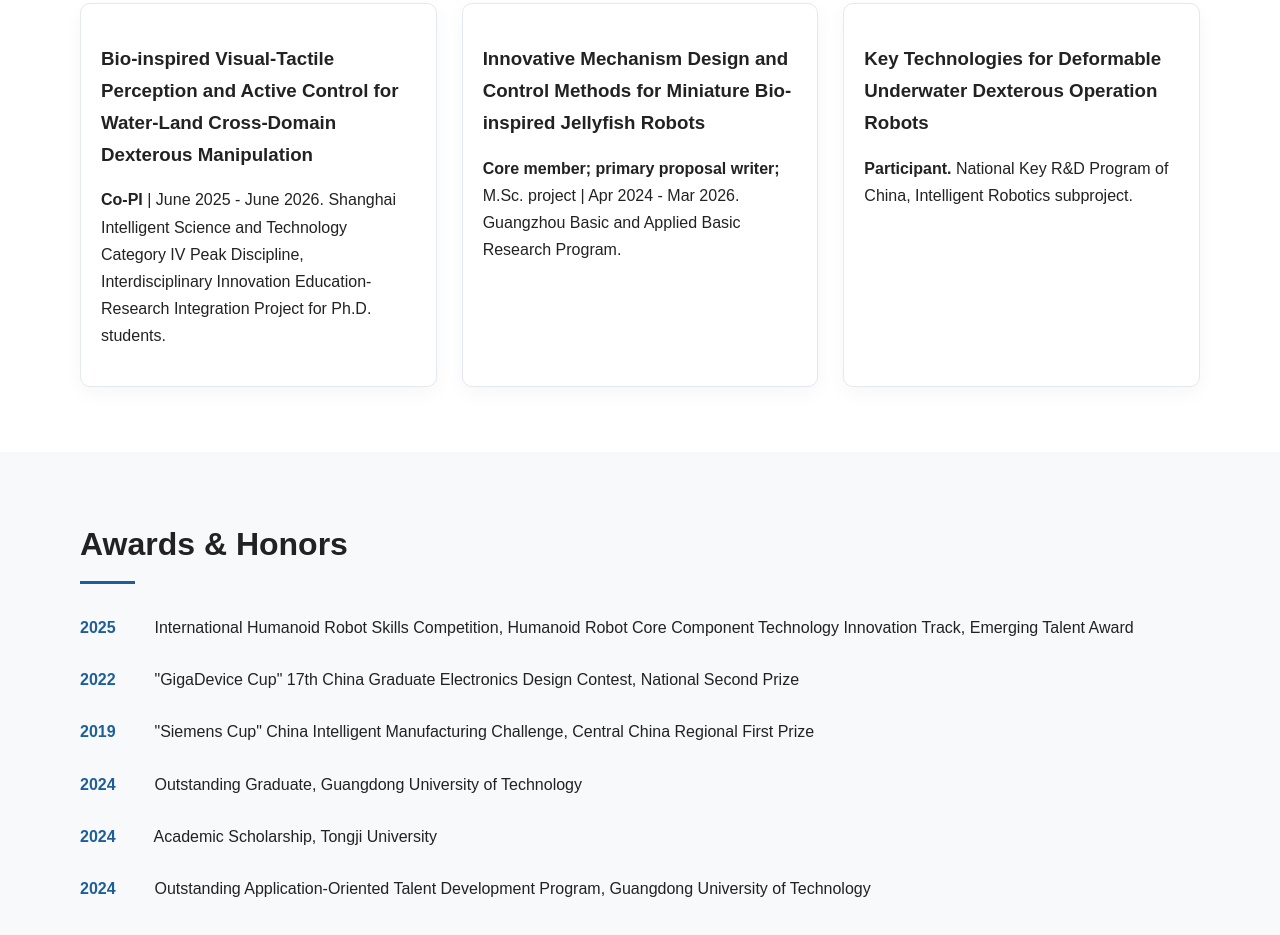
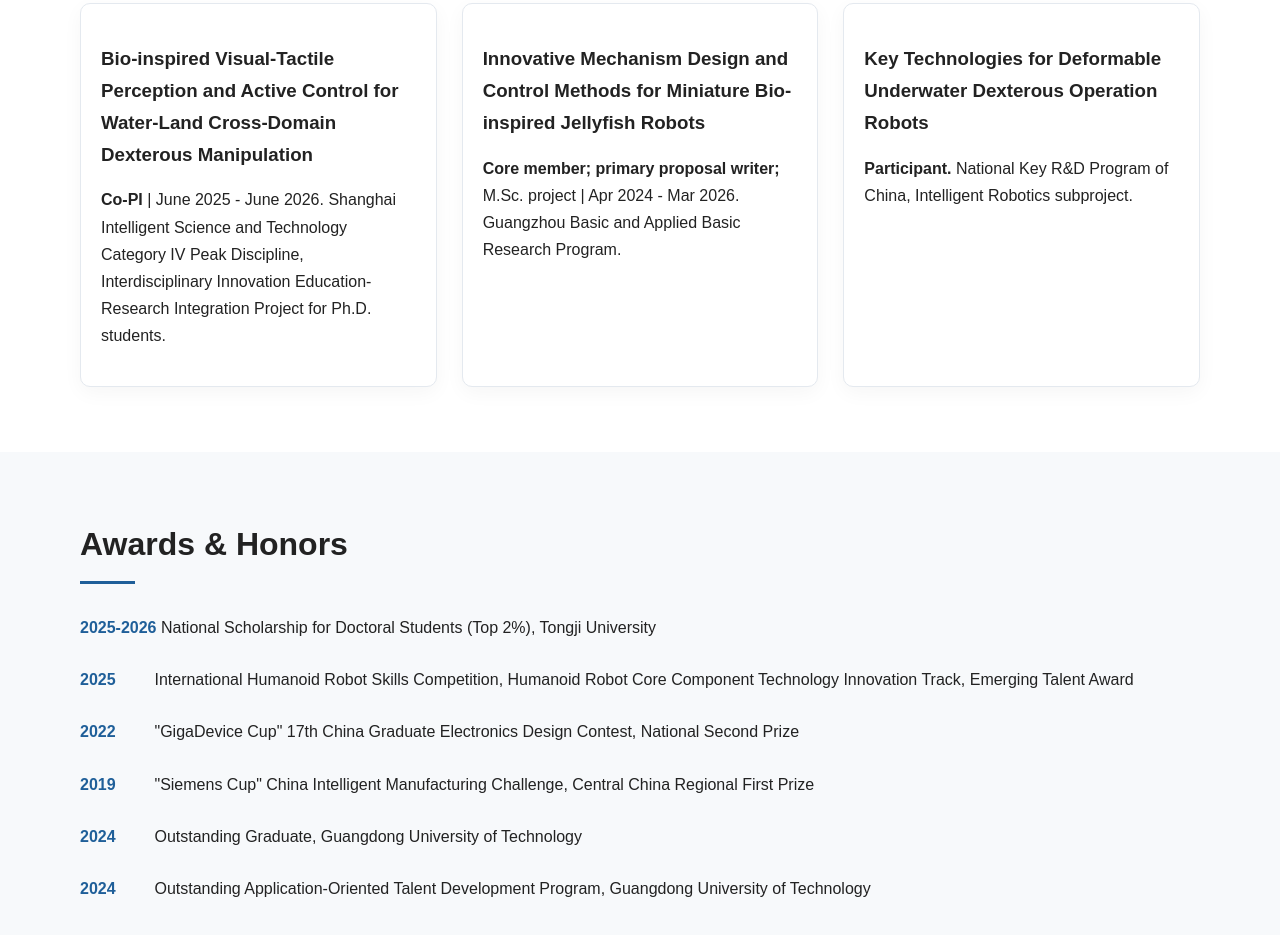
Before and after one commit to weiwanguu/WW-CV, a plain HTML site: page index.html in a window 1280 px wide. Shown: the part 3530-4465 px from the top of the page. Drawn offline with Linux system fonts and the light colour scheme.

Commit message:
update website

```diff
--- a/index.html
+++ b/index.html
@@ -779,7 +779,7 @@ Cross-Medium Dexterous Grasp
           </div>
 
           <div class="venue">
-            IEEE/ASME TRANSACTIONS ON MECHATRONICS / Under Review.
+            IEEE/ASME Transactions on Mechatronics / Under Review.
           </div>
 
           <div class="pub-links">
@@ -939,6 +939,11 @@ Cross-Medium Dexterous Grasp
       <h2>Awards & Honors</h2>
 
       <div class="timeline-item">
+        <span class="timeline-year">2025-2026</span>
+        National Scholarship for Doctoral Students (Top 2%), Tongji University
+      </div>
+
+      <div class="timeline-item">
         <span class="timeline-year">2025</span>
         International Humanoid Robot Skills Competition, Humanoid Robot Core Component Technology Innovation Track, Emerging Talent Award
       </div>
@@ -953,18 +958,11 @@ Cross-Medium Dexterous Grasp
         "Siemens Cup" China Intelligent Manufacturing Challenge, Central China Regional First Prize
       </div>
 
-
-
-
       <div class="timeline-item">
         <span class="timeline-year">2024</span>
         Outstanding Graduate, Guangdong University of Technology
       </div>
 
-      <div class="timeline-item">
-        <span class="timeline-year">2024</span>
-        Academic Scholarship, Tongji University
-      </div>
 
       <div class="timeline-item">
         <span class="timeline-year">2024</span>
```
